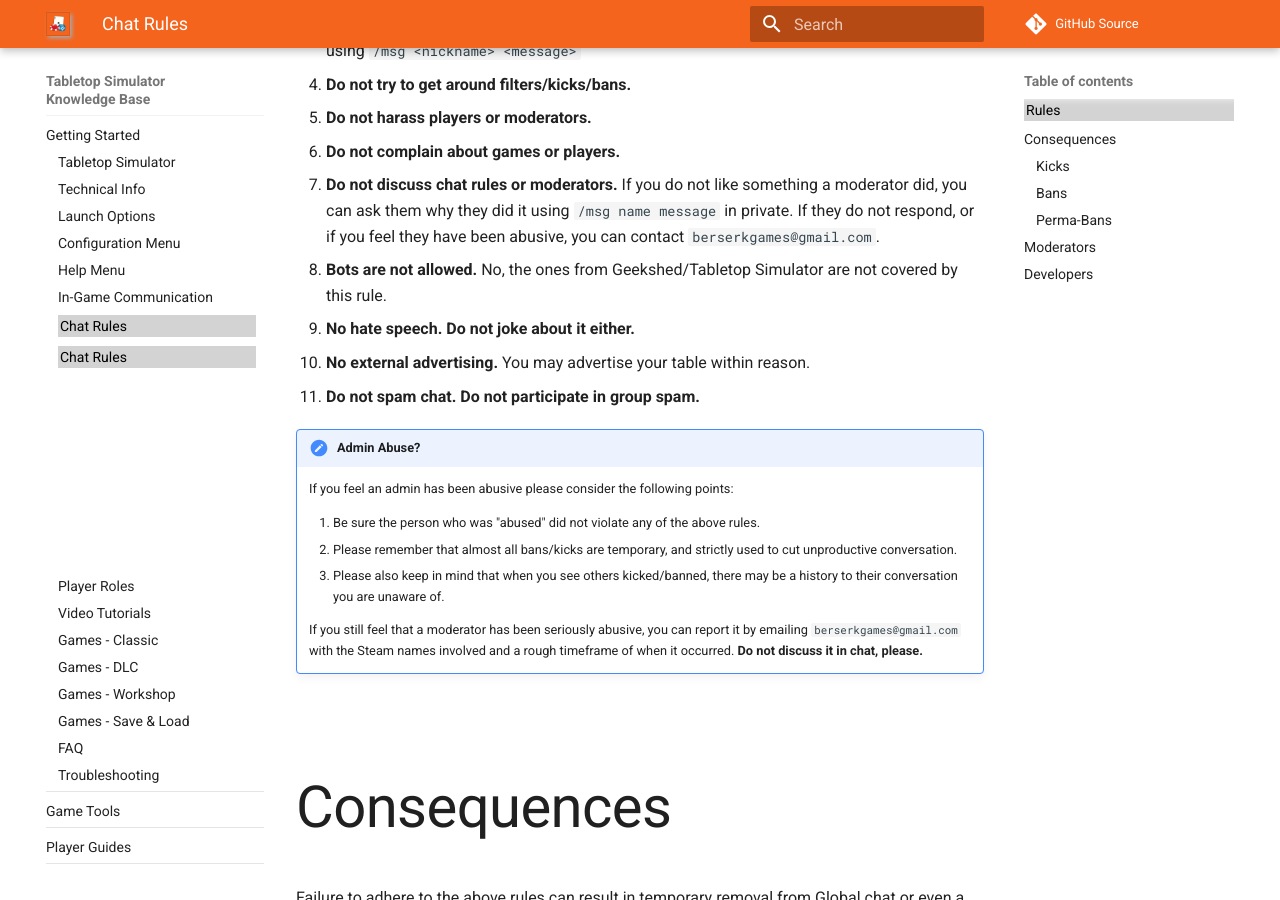
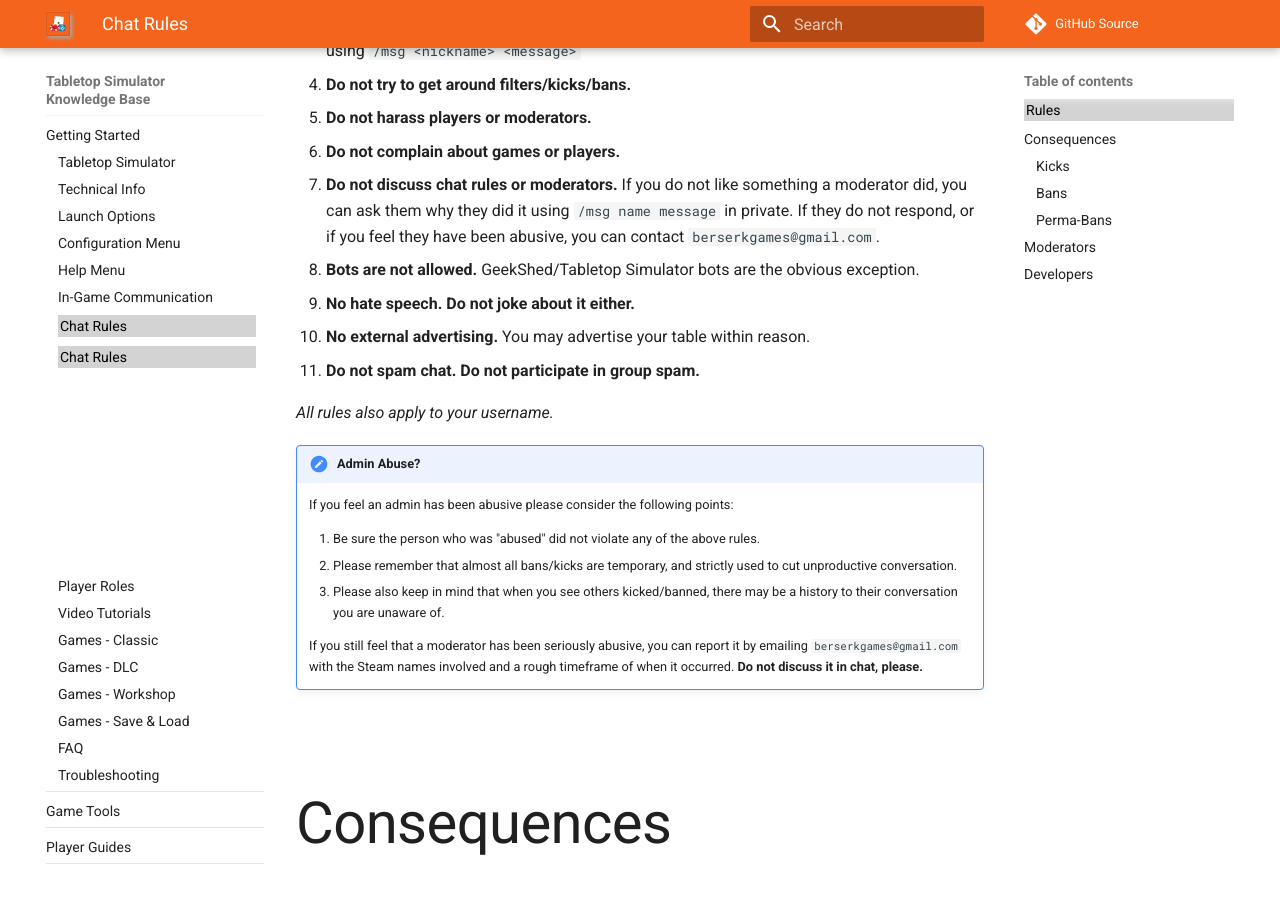
Before and after one commit to Berserk-Games/Tabletop-Simulator-Knowledge-Base, an MkDocs documentation site: the page built from docs/getting-started/chat-rules.md, in a window 1280 px wide and 900 px high, scrolled down 899 px. Built offline with MkDocs 1.6.1 and Material for MkDocs 9.7.7, drawn with Linux system fonts in a browser that asks for light colours; comment, search, counter and statistics services are not loaded; old or Windows-style settings are respelled for this version of MkDocs; some of the changed text lies outside the part shown.

Commit message:
Update chat-rules.md

```diff
--- a/docs/getting-started/chat-rules.md
+++ b/docs/getting-started/chat-rules.md
@@ -14,10 +14,12 @@
 5. **Do not harass players or moderators.**
 6. **Do not complain about games or players.**
 7. **Do not discuss chat rules or moderators.** If you do not like something a moderator did, you can ask them why they did it using `/msg name message` in private. If they do not respond, or if you feel they have been abusive, you can contact `berserkgames@gmail.com`.
-8. **Bots are not allowed.** No, the ones from Geekshed/Tabletop Simulator are not covered by this rule.
+8. **Bots are not allowed.** GeekShed/Tabletop Simulator bots are the obvious exception.
 9. **No hate speech. Do not joke about it either.**
 10. **No external advertising.** You may advertise your table within reason.
 11. **Do not spam chat. Do not participate in group spam.**
+
+*All rules also apply to your username.*
 
 !!!help "Admin Abuse?"
     If you feel an admin has been abusive please consider the following points:
```
Also changed, not shown: other parts of docs/getting-started/chat-rules.md (+1 -0 lines).
